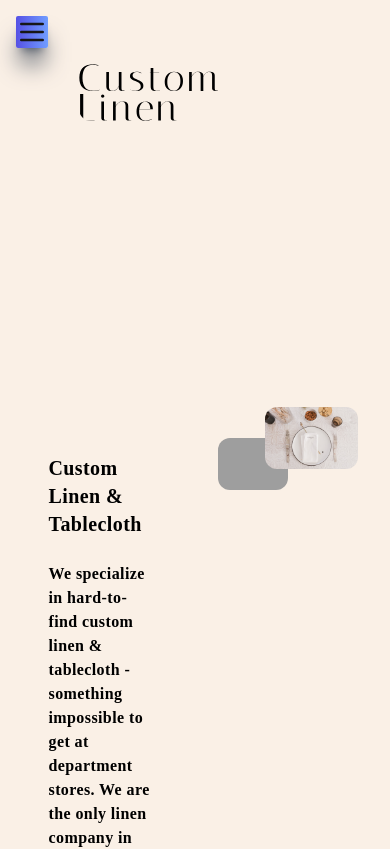
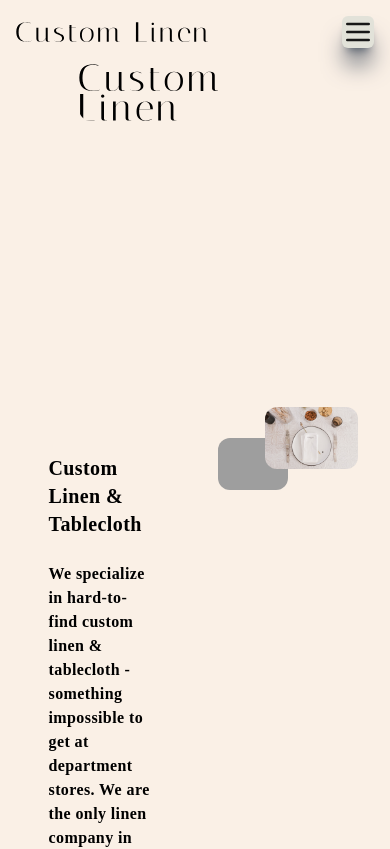
Before and after one commit to Vern111/custom-linen, a website built with Vite: page index.html in a window 390 px wide. Shown: the top 849 px of the page. Built offline with nearby package versions, Linux system fonts and the light colour scheme; grey boxes are pictures that could not be loaded.

Commit message:
Responsive to smaller screens

```diff
--- a/index.html
+++ b/index.html
@@ -15,19 +15,19 @@
 			<nav class="mx-auto p-4 bg-transparent">
 				<div
 					class="container mx-auto flex items-center justify-between">
-					<!-- <a
+					<a
 						href="/"
-						class="focus:outline-none focus-visible:ring-4 ring-neutral-900 rounded-sm ring-offset-4 ring-offset-grey-400 lg:absolute lg:left-1/2 lg:-translate-x-1/2 lg:top-9 z-50 hover:opacity-75 transition-opacity"
+						class=" lg:hidden focus:outline-none focus-visible:ring-4 ring-neutral-900 rounded-sm ring-offset-4 ring-offset-grey-400 lg:absolute lg:left-1/2 lg:-translate-x-1/2 lg:top-9 z-50 hover:opacity-75 transition-opacity"
 						aria-label="Go to homepage">
 						<img
 							src="./assets/logo 2.svg"
 							width="200"
 							class="w-48 md:w-64 lg:w-72"
 							alt="Logo" />
-					</a> -->
+					</a>
 					<button
 						id="menu"
-						class="lg:hidden focus:outline-none focus-visible:ring-4 ring-neutral-900 rounded-sm ring-offset-4 ring-offset-grey-400 text-neutral-900 hover:text-neutral-600 transition-colors"
+						class="lg:hidden focus:outline-none focus-visible:ring-4 ring-neutral-900 rounded-md ring-offset-4 ring-offset-grey-400 text-neutral-900 hover:text-neutral-600 transition-colors"
 						aria-expanded="false"
 						aria-label="Open Menu">
 						<svg
@@ -45,10 +45,10 @@
 					</button>
 					<div
 						role="menubar"
-						class="hidden flex-col gap-4 absolute z-40 right-0 left-0 top-0 bg-transparent text-right text-lg px-2 pb-12 items-right lg:flex lg:flex-row lg:static lg:shadow-none lg:justify-between lg:w-full">
+						class="hidden flex-col gap-4 absolute z-40 right-0 left-0 top-0 bg-transparent text-right text-lg px-2 pb-12 items-right  lg:flex lg:flex-row lg:static lg:shadow-none lg:justify-between lg:w-full">
 						<img
 						role="menuitem self-start px-4"
-							class=" lg:mr-auto "
+							class=" lg:mr-auto  "
 							src="./assets/CL.png"
 							alt=""
 							width="5%"/>
@@ -83,7 +83,7 @@
 			</nav>
 			<div
 				class="absolute inset-0 bottom-8 md:bottom-24 xl:bottom-32 -z-10 bg-[]"></div>
-			<div class="wrap w-5/6 mx-auto">
+			<div class="wrap w-5/6 mx-auto  ">
 				<div class="grid grid-cols-7 grid-rows-5">
 					<div
 						class="row-start-1 row-span-2 col-span-3 col-start-6  self-center z-10">
--- a/style.css
+++ b/style.css
@@ -55,6 +55,6 @@ html {
   }
 
   button {
-    @apply shadow-xl shadow-gray-600 rounded-xl uppercase bg-gradient-to-r from-[#5651e5] to-[#709dff] text-[#F7F7F7]
+    @apply shadow-xl shadow-gray-600 rounded-xl uppercase bg-[#E2E2D9] text-[#F7F7F7]
   }
 }
```
Also changed, not shown: 2 other files.
